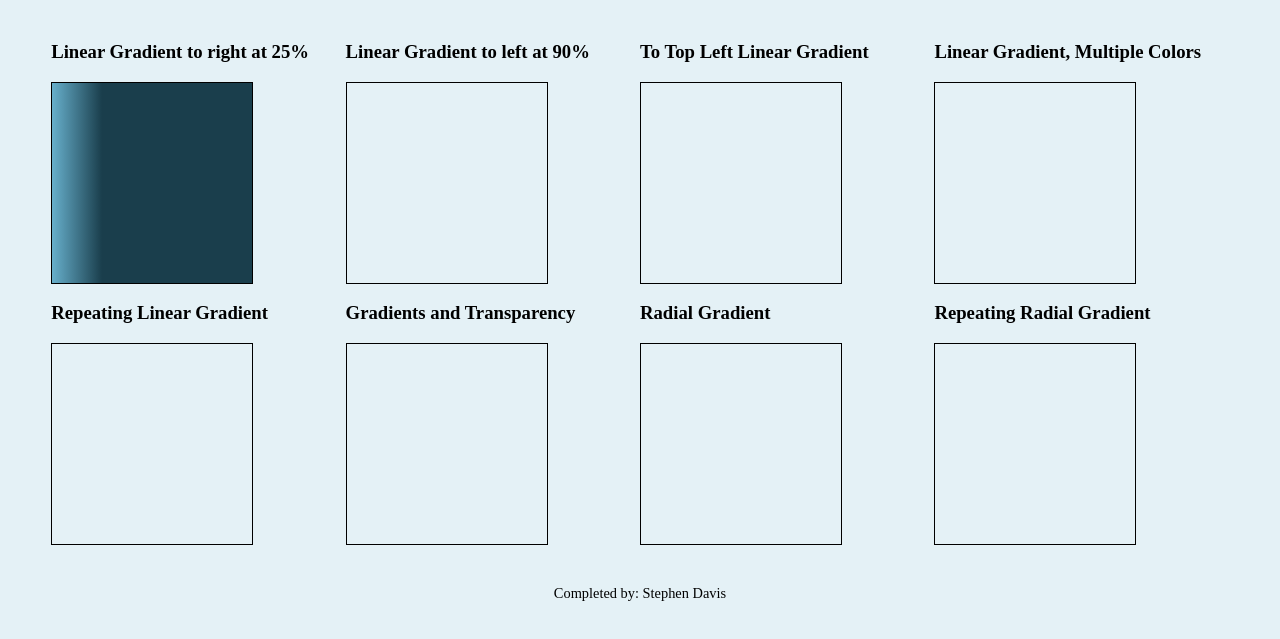
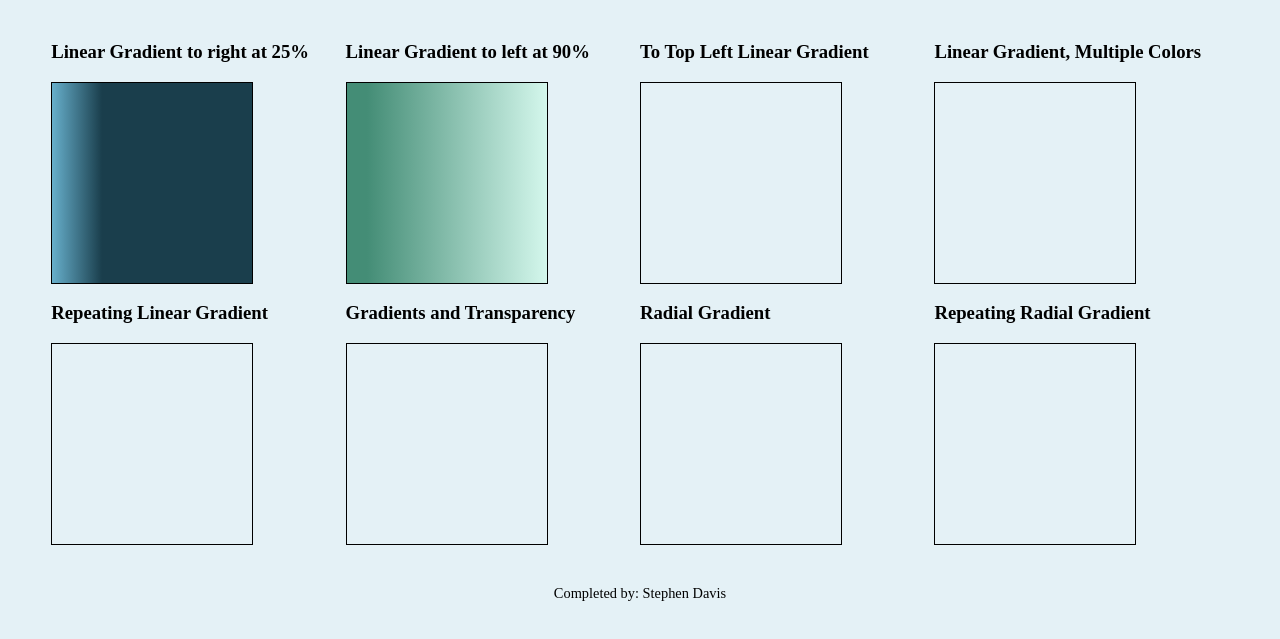
Before and after one commit to StephenADavis/Analyze-Apply-Extend-CH06, a plain HTML site: page extend/extend06.html in a window 1280 px wide. Shown: the part 67-706 px from the top of the page. Drawn offline with Linux system fonts and the light colour scheme.

Commit message:
Update styles06.css
added gradient2 style rule

```diff
--- a/extend/css/styles06.css
+++ b/extend/css/styles06.css
@@ -43,6 +43,10 @@ main {
   background: linear-gradient(to right, #67afcb, #1a3e4c 25%);
 }
 
+.gradient2 {
+  background: linear-gradient(to left, #d4f7ec, #448d76 90%);
+}
+
 
 /* Style rule for footer */
 footer {
```
